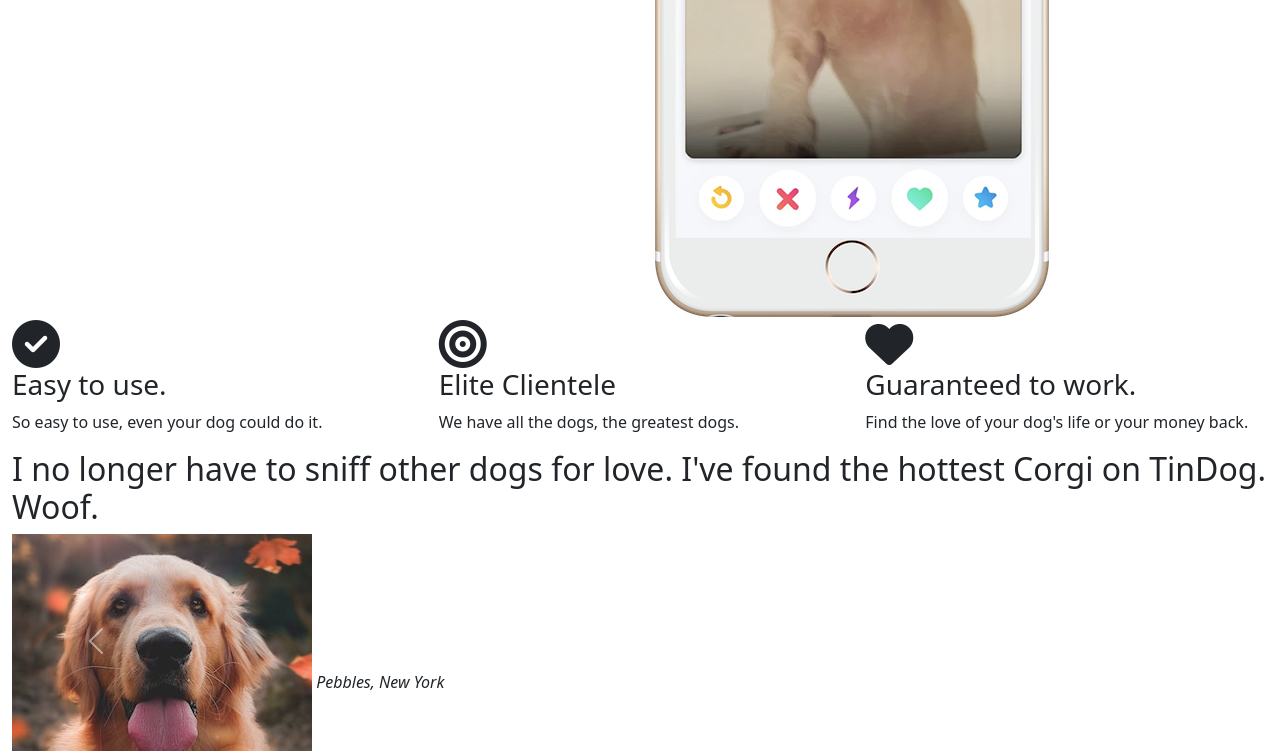
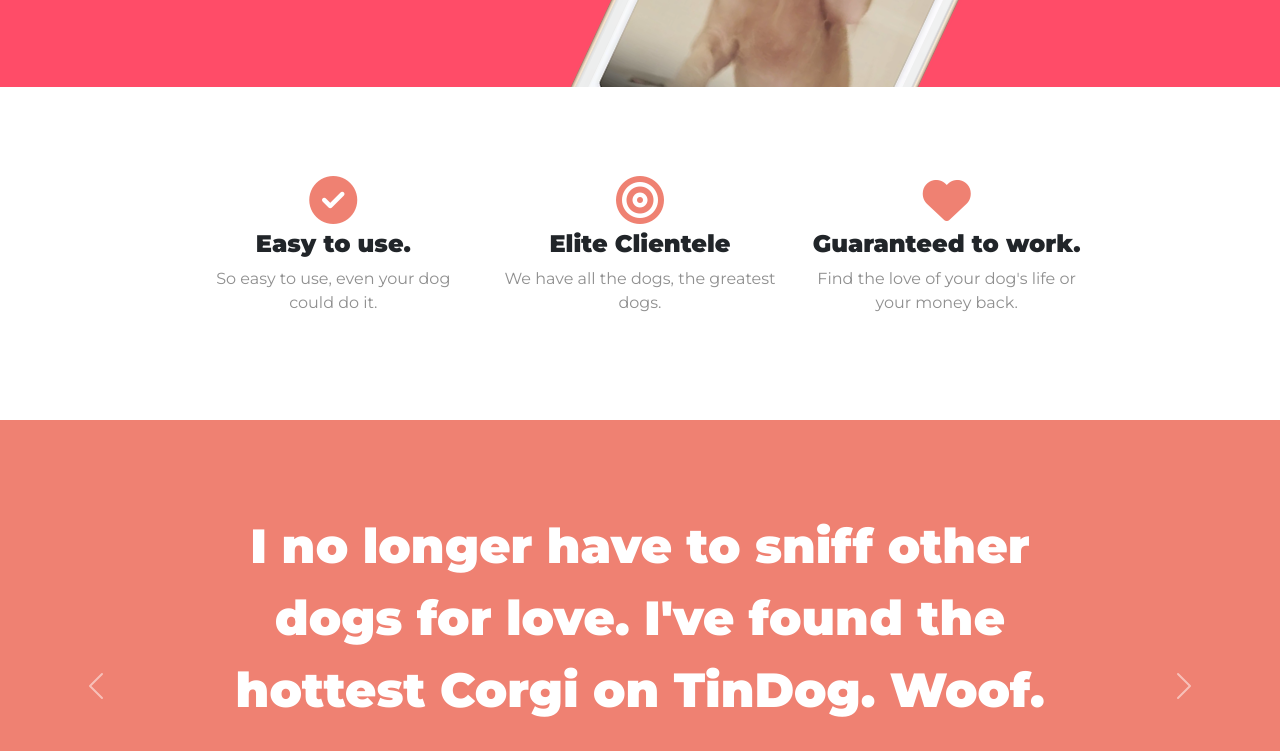
Before and after one commit to suhitak/tindog, a plain HTML site: page index.html in a window 1280 px wide. Shown: the part 543-1294 px from the top of the page. Drawn offline with nearby package versions, Linux system fonts and the light colour scheme; files that its build step writes are made by us from their sources; the site is published under a folder, as on GitHub Pages, so addresses that start at the root find nothing; files whose address does not match are found by name.

Commit message:
Update index.html

```diff
--- a/index.html
+++ b/index.html
@@ -19,7 +19,7 @@
     crossorigin="anonymous"></script>
 
   <!--LINK TO CSS STYLESHEET-->
-  <link rel="stylesheet" href="/css/styles.css" type="text/css">
+  <link rel="stylesheet" href="css/styles.css">
 
   <!--FONT AWESOME KIT FOR ICONS-->
   <script src="https://kit.fontawesome.com/3a5366b713.js" crossorigin="anonymous"></script>
```
